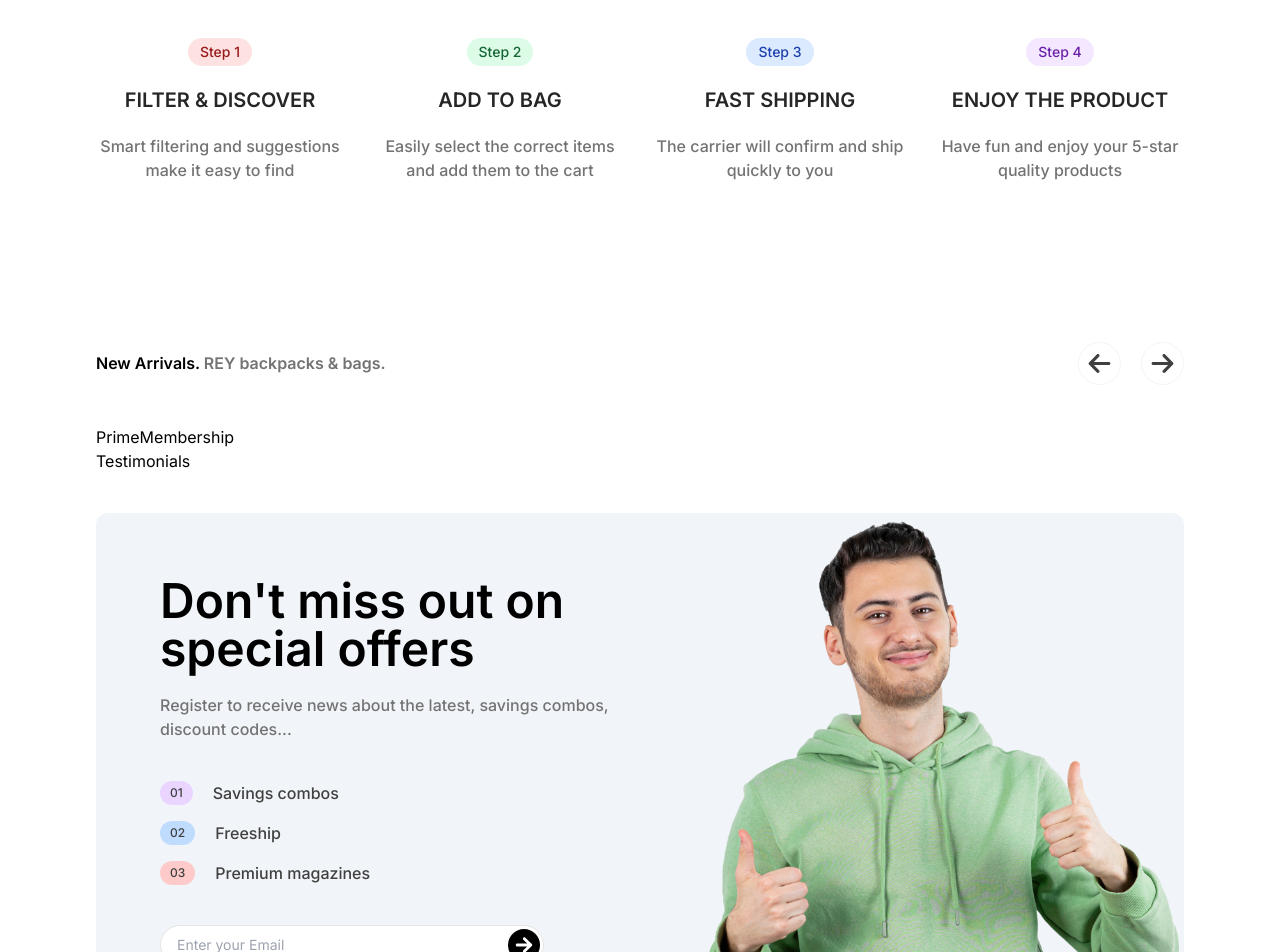
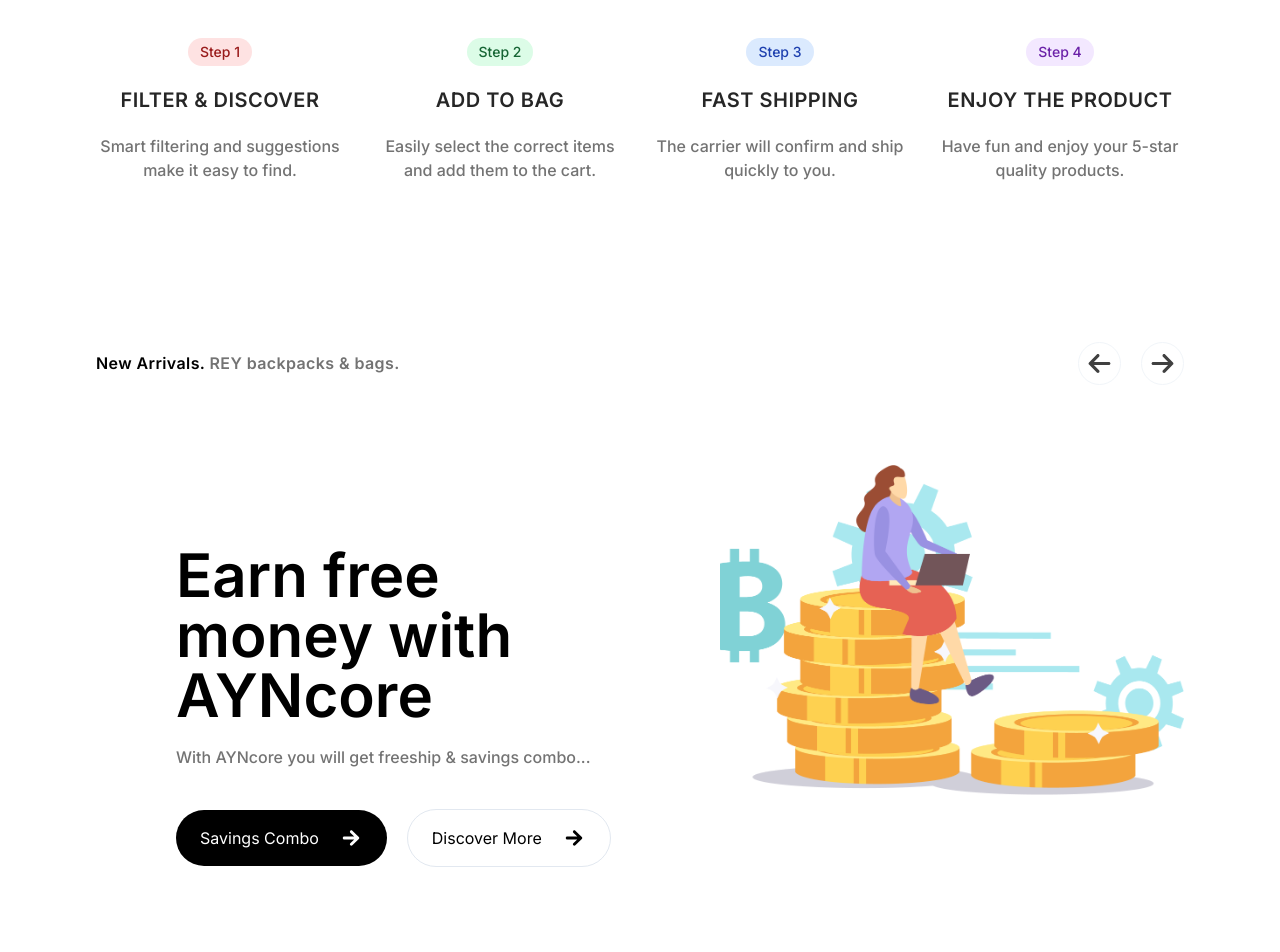
Before and after one commit to ayncore/e-com-web, a Next.js app: page / in a window 1280 px wide. Shown: the part 1340-2292 px from the top of the page. Built offline with nearby package versions, Linux system fonts and the light colour scheme.

Commit message:
feat(home/primembership.tsx): initialized and updated

```diff
--- a/src/app/layout.tsx
+++ b/src/app/layout.tsx
@@ -2,8 +2,8 @@
 import { Inter } from "next/font/google";
 import "./globals.css";
 import React from "react";
-import Navbar from "@/components/global/large-navbar";
-import Footer from "@/components/global/large-footer";
+import Navbar from "@/components/global/navbar";
+import Footer from "@/components/global/footer";
 
 const inter = Inter({ subsets: ["latin"] });
 
--- a/src/components/home/primemembership.tsx
+++ b/src/components/home/primemembership.tsx
@@ -1,9 +1,28 @@
-import React from 'react'
+import Image from "next/image";
+import React from "react";
+import money from "@/assets/money.png";
+import { IoMdArrowRoundForward } from "react-icons/io";
 
 const PrimeMembership = () => {
   return (
-    <div>PrimeMembership</div>
-  )
-}
+    <div className="primemembership h-full w-full bg-white rounded-xl my-10 flex justify-between flex-col lg:flex-row">
+      <div className="left flex-1 p-20">
+        <h1 className="text-black font-semibold text-6xl max-w-lg">
+          Earn free money with AYNcore
+        </h1>
+        <p className="text-md max-w-lg text-neutral-500 font-medium mt-5">
+          With AYNcore you will get freeship & savings combo...
+        </p>
+        <div className="flex items-center mt-10 gap-5">
+            <button className="bg-black text-white rounded-full px-6 py-4 flex gap-5">Savings Combo <IoMdArrowRoundForward className="w-6 h-6"/></button>
+            <button className="bg-white text-black rounded-full px-6 py-4 hover:bg-slate-100 border-slate-200 border flex gap-5">Discover More <IoMdArrowRoundForward className="w-6 h-6"/></button>
+        </div>
+      </div>
+      <div className="right flex-1">
+        <Image src={money} alt="" className="" />
+      </div>
+    </div>
+  );
+};
 
-export default PrimeMembership
+export default PrimeMembership;
--- a/src/components/home/structure.tsx
+++ b/src/components/home/structure.tsx
@@ -9,29 +9,25 @@
       id: 1,
       img: structure,
       title: "Filter & Discover",
-      desc: "Smart filtering and suggestions make it easy to find",
-      color: "red",
+      desc: "Smart filtering and suggestions make it easy to find.",
     },
     {
       id: 2,
       img: structure,
       title: "Add to bag",
-      desc: "Easily select the correct items and add them to the cart",
-      color: "yellow",
+      desc: "Easily select the correct items and add them to the cart.",
     },
     {
       id: 3,
       img: structure,
       title: "Fast shipping",
-      desc: "The carrier will confirm and ship quickly to you",
-      color: "blue",
+      desc: "The carrier will confirm and ship quickly to you.",
     },
     {
       id: 4,
       img: delivery,
       title: "Enjoy the product",
-      desc: "Have fun and enjoy your 5-star quality products",
-      color: "purple",
+      desc: "Have fun and enjoy your 5-star quality products.",
     },
   ];
 
@@ -64,7 +60,7 @@
             >
               Step {index + 1}
             </div>
-            <h1 className="text-xl font-semibold text-neutral-800 py-5 uppercase">
+            <h1 className="text-xl font-semibold text-neutral-800 py-5 uppercase tracking-wide">
               {item.title}
             </h1>
             <p className="text-md font-medium text-neutral-500">
```
Also changed, not shown: src/assets/money.png (added), src/components/global/footer.tsx (renamed from src/components/global/large-footer.tsx), src/components/global/navbar.tsx (renamed from src/components/global/large-navbar.tsx).
